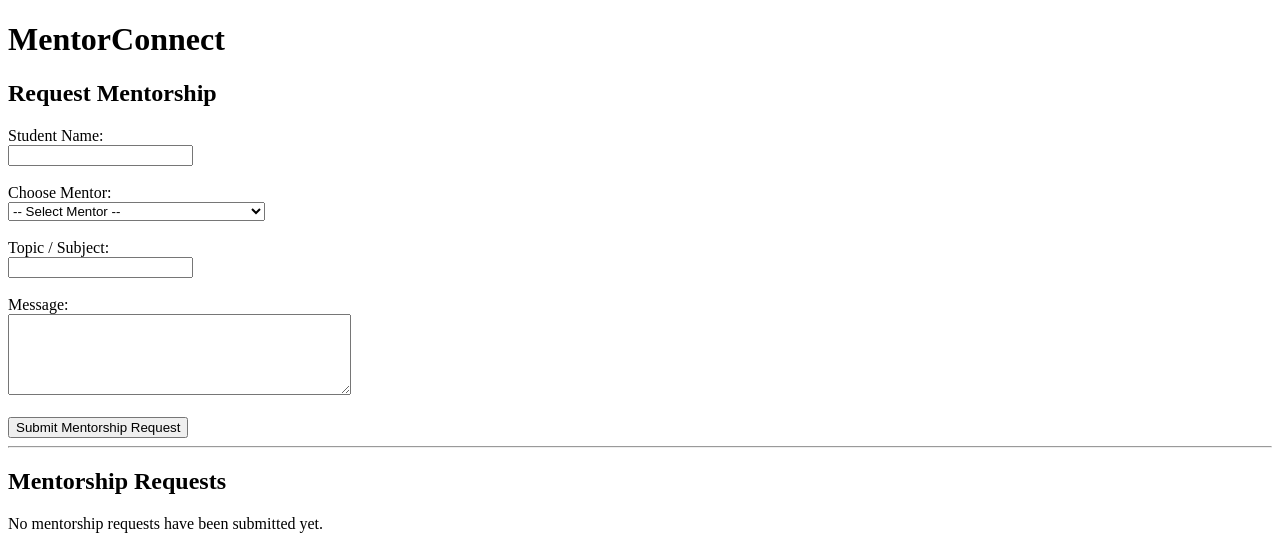
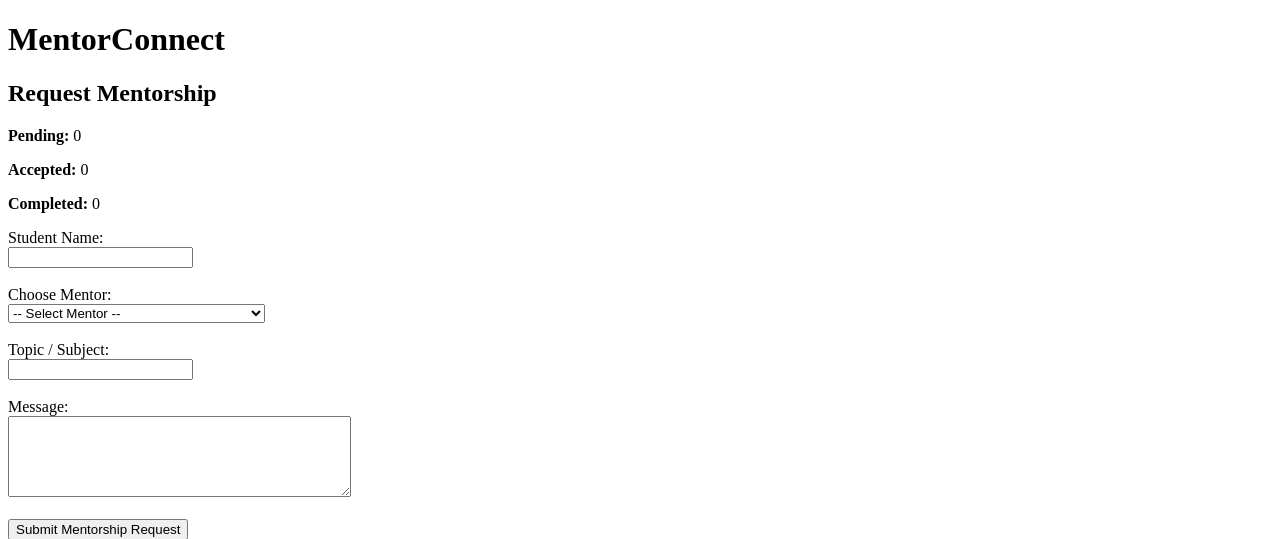
Before and after one commit to prathamesh975/MentorConnect, a Flask app: page /request in a window 1280 px wide. Shown: the top 539 px of the page. Run offline with Flask 3, Linux system fonts and the light colour scheme.

Commit message:
feat: add mentorship request status summary

```diff
--- a/templates/requests.html
+++ b/templates/requests.html
@@ -15,6 +15,25 @@
     <!-- ============================= -->
 
     <h2>Request Mentorship</h2>
+
+    <div class="status-summary">
+        <p>
+            <strong>Pending:</strong>
+            {{ requests | selectattr("status", "equalto", "Pending") | list | length }}
+        </p>
+
+        <p>
+            <strong>Accepted:</strong>
+            {{ requests | selectattr("status", "equalto", "Accepted") | list | length }}
+        </p>
+
+        <p>
+            <strong>Completed:</strong>
+            {{ requests | selectattr("status", "equalto", "Completed") | list | length }}
+        </p>
+    </div>
+
+
 
     {% if error %}
         <p><strong>{{ error }}</strong></p>
```
